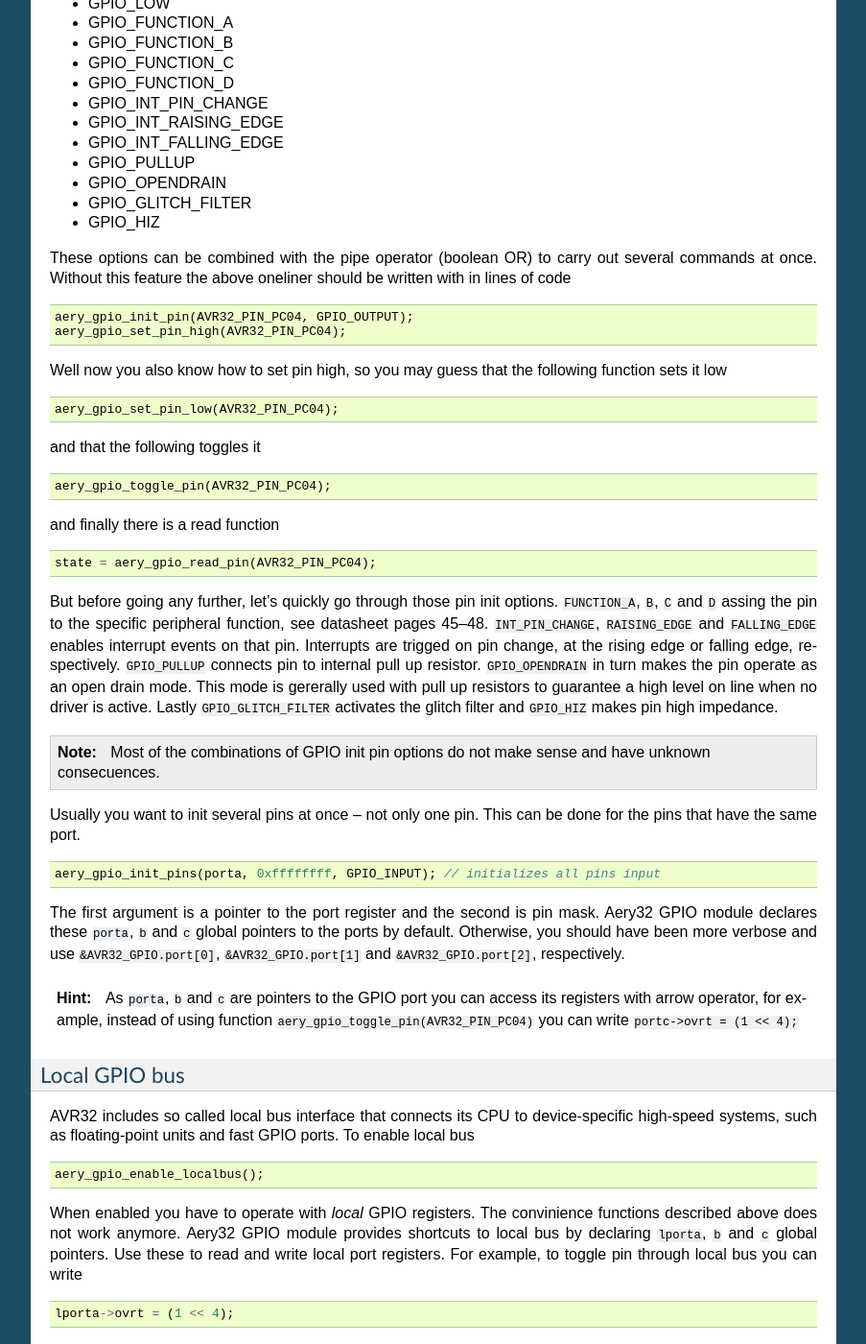
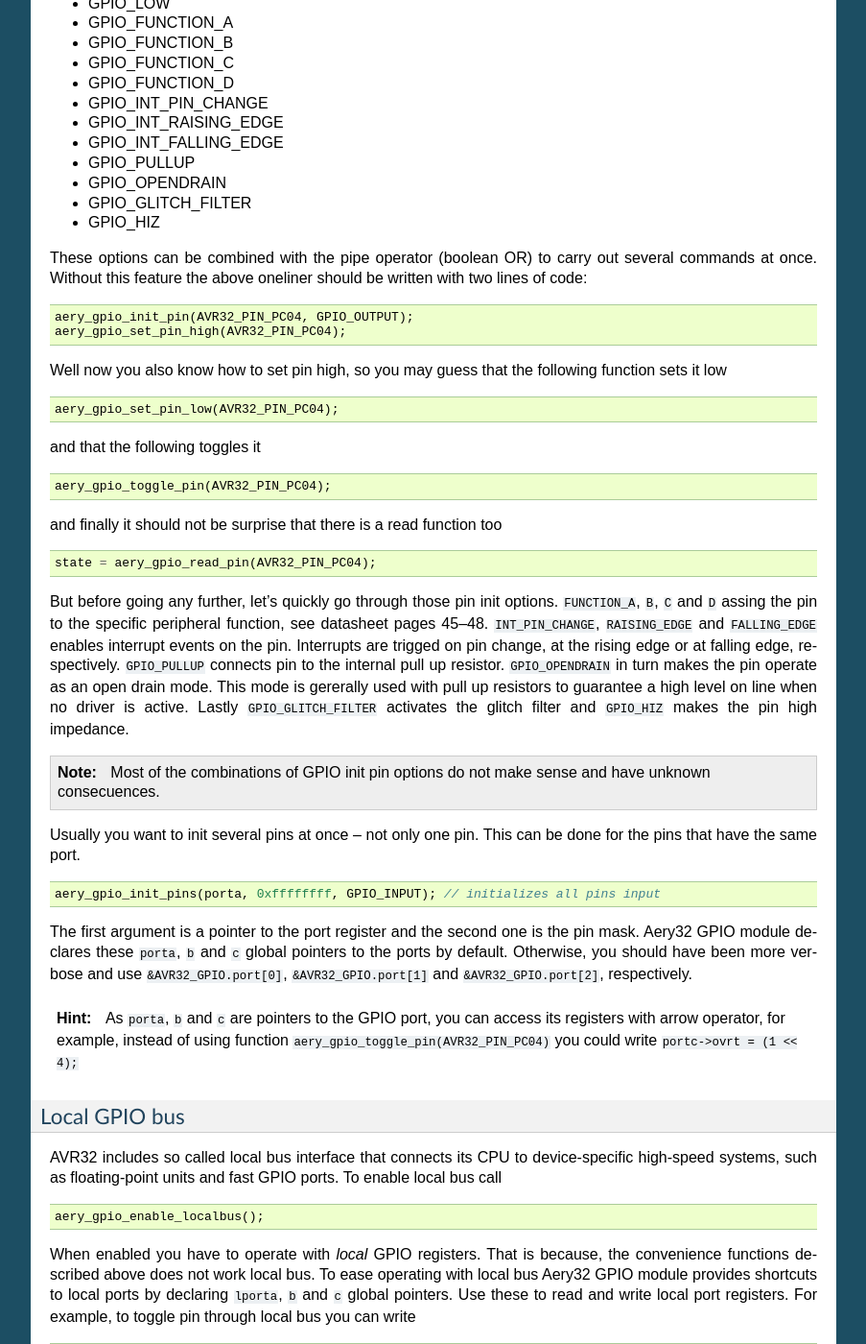
Before and after one commit to aery32/aery32-refguide, a Sphinx documentation site: the page built from source/modules.rst, in a window 1280 px wide and 1400 px high, scrolled down 611 px. Shown: the whole window at 96% size, without its empty margins (198-1101 px from the left). Built offline with Sphinx 7.4.7, drawn with Linux system fonts in a browser that asks for light colours; some of the changed text lies outside the part shown.

Commit message:
Update gpio module section

```diff
--- a/source/modules.rst
+++ b/source/modules.rst
@@ -10,15 +10,15 @@
 General Periheral Input/Output (gpio)
 -------------------------------------
 
-To init any pin output high, there is a oneliner
+To initialize any pin to output high, there is a oneliner which can be used
 
 .. code-block:: c
 
     aery_gpio_init_pin(AVR32_PIN_PC04, GPIO_OUTPUT|GPIO_HIGH);
 
-The first argument is GPIO pin number and the second is for options. For 100 pin Atmel AVR32UC3 the GPIO pin number is a decimal number from 0 to 69. Fortunately, you do not have to remember which number represent what port and pin. Instead you can use predefined aliases as it was done above with the pin PC04 (5th pin in port C if the PC00 is the 1st).
+The first argument is the GPIO pin number and the second one is for options. For 100 pin Atmel AVR32UC3, the GPIO pin number is a decimal number from 0 to 69. Fortunately, you do not have to remember which number represent what port and pin. Instead you can use predefined aliases as it was done above with the pin PC04 (5th pin in port C if the PC00 is the 1st).
 
-The available options are
+The available pin init options are:
 
 - GPIO_OUTPUT
 - GPIO_INPUT
@@ -36,7 +36,7 @@
 - GPIO_GLITCH_FILTER
 - GPIO_HIZ
 
-These options can be combined with the pipe operator (boolean OR) to carry out several commands at once. Without this feature the above oneliner should be written with in lines of code
+These options can be combined with the pipe operator (boolean OR) to carry out several commands at once. Without this feature the above oneliner should be written with two lines of code:
 
 .. code-block:: c
 
@@ -55,13 +55,13 @@
 
     aery_gpio_toggle_pin(AVR32_PIN_PC04);
 
-and finally there is a read function
+and finally it should not be surprise that there is a read function too
 
 .. code-block:: c
 
     state = aery_gpio_read_pin(AVR32_PIN_PC04);
 
-But before going any further, let's quickly go through those pin init options. ``FUNCTION_A``, ``B``, ``C`` and ``D`` assing the pin to the specific peripheral function, see datasheet pages 45--48. ``INT_PIN_CHANGE``, ``RAISING_EDGE`` and ``FALLING_EDGE`` enables interrupt events on that pin. Interrupts are trigged on pin change, at the rising edge or falling edge, respectively. ``GPIO_PULLUP`` connects pin to internal pull up resistor. ``GPIO_OPENDRAIN`` in turn makes the pin operate as an open drain mode. This mode is gererally used with pull up resistors to guarantee a high level on line when no driver is active. Lastly ``GPIO_GLITCH_FILTER`` activates the glitch filter and ``GPIO_HIZ`` makes pin high impedance.
+But before going any further, let's quickly go through those pin init options. ``FUNCTION_A``, ``B``, ``C`` and ``D`` assing the pin to the specific peripheral function, see datasheet pages 45--48. ``INT_PIN_CHANGE``, ``RAISING_EDGE`` and ``FALLING_EDGE`` enables interrupt events on the pin. Interrupts are trigged on pin change, at the rising edge or at falling edge, respectively. ``GPIO_PULLUP`` connects pin to the internal pull up resistor. ``GPIO_OPENDRAIN`` in turn makes the pin operate as an open drain mode. This mode is gererally used with pull up resistors to guarantee a high level on line when no driver is active. Lastly ``GPIO_GLITCH_FILTER`` activates the glitch filter and ``GPIO_HIZ`` makes the pin high impedance.
 
 .. note::
 
@@ -73,22 +73,22 @@
 
     aery_gpio_init_pins(porta, 0xffffffff, GPIO_INPUT); // initializes all pins input
 
-The first argument is a pointer to the port register and the second is pin mask. Aery32 GPIO module declares these ``porta``, ``b`` and ``c`` global pointers to the ports by default. Otherwise, you should have been more verbose and use ``&AVR32_GPIO.port[0]``, ``&AVR32_GPIO.port[1]`` and ``&AVR32_GPIO.port[2]``, respectively.
+The first argument is a pointer to the port register and the second one is the pin mask. Aery32 GPIO module declares these ``porta``, ``b`` and ``c`` global pointers to the ports by default. Otherwise, you should have been more verbose and use ``&AVR32_GPIO.port[0]``, ``&AVR32_GPIO.port[1]`` and ``&AVR32_GPIO.port[2]``, respectively.
 
 .. hint::
 
-    As ``porta``, ``b`` and ``c`` are pointers to the GPIO port you can access its registers with arrow operator, for example, instead of using function ``aery_gpio_toggle_pin(AVR32_PIN_PC04)`` you can write ``portc->ovrt = (1 << 4);``
+    As ``porta``, ``b`` and ``c`` are pointers to the GPIO port, you can access its registers with arrow operator, for example, instead of using function ``aery_gpio_toggle_pin(AVR32_PIN_PC04)`` you could write ``portc->ovrt = (1 << 4);``
 
 Local GPIO bus
 ''''''''''''''
 
-AVR32 includes so called local bus interface that connects its CPU to device-specific high-speed systems, such as floating-point units and fast GPIO ports. To enable local bus
+AVR32 includes so called local bus interface that connects its CPU to device-specific high-speed systems, such as floating-point units and fast GPIO ports. To enable local bus call
 
 .. code-block:: c
 
     aery_gpio_enable_localbus();
 
-When enabled you have to operate with `local` GPIO registers. The convinience functions described above does not work anymore. Aery32 GPIO module provides shortcuts to local bus by declaring ``lporta``, ``b`` and ``c`` global pointers. Use these to read and write local port registers. For example, to toggle pin through local bus you can write
+When enabled you have to operate with `local` GPIO registers. That is because, the convenience functions described above does not work local bus. To ease operating with local bus Aery32 GPIO module provides shortcuts to local ports by declaring ``lporta``, ``b`` and ``c`` global pointers. Use these to read and write local port registers. For example, to toggle pin through local bus you can write
 
 .. code-block:: c
 
@@ -102,7 +102,7 @@
 
     CPU clock has to match with PBB clock to make local bus functional
 
-To disable local bus and go back to normal
+To disable local bus and go back to normal operation call
 
 .. code-block:: c
 
```
Also changed, not shown: other parts of source/modules.rst (+1 -1 lines).
